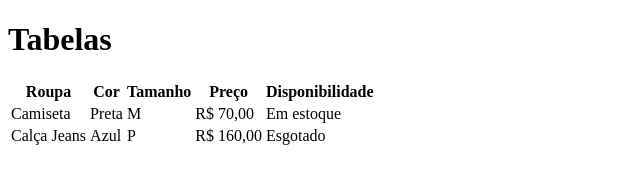
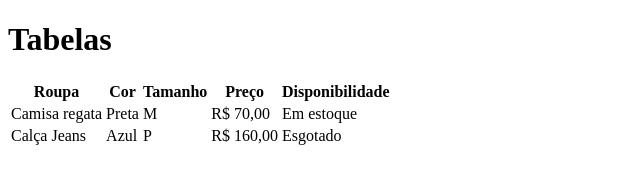
Before and after one commit to santos-JP/aula-html-basico-tabela, a plain HTML site: page index.html in a window 1280 px wide. Shown: the whole page, without its empty margins (0-640 px from the left). Drawn offline with Linux system fonts and the light colour scheme.

Commit message:
trocado camiseta para camisa regata

```diff
--- a/index.html
+++ b/index.html
@@ -18,7 +18,7 @@
             <th>Disponibilidade</th>
         </tr>
         <tr>
-            <td>Camiseta</td>
+            <td>Camisa regata</td>
             <td>Preta</td>
             <td>M</td>
             <td>R$ 70,00</td>
```
